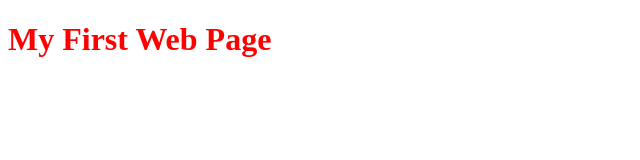
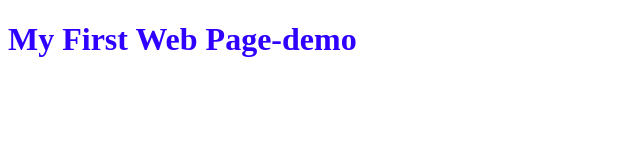
Before and after one commit to sv-shivani/demo-webApp, a plain HTML site: page index.html in a window 1280 px wide. Shown: the whole page, without its empty margins (0-640 px from the left). Drawn offline with Linux system fonts and the light colour scheme.

Commit message:
changes in file have done

```diff
--- a/index.css
+++ b/index.css
@@ -1,3 +1,3 @@
 h1 {
-    color: red;
+    color: rgb(47, 0, 255);
 }
--- a/index.html
+++ b/index.html
@@ -8,6 +8,6 @@
 </head>
 <body>
     <script src="index.js"></script>
-    <h1>My First Web Page</h1>
+    <h1>My First Web Page-demo</h1>
 </body>
 </html>
--- a/index.js
+++ b/index.js
@@ -1 +1 @@
-console.log('Hello World');
+console.log('Hello World demo project 1');
```
